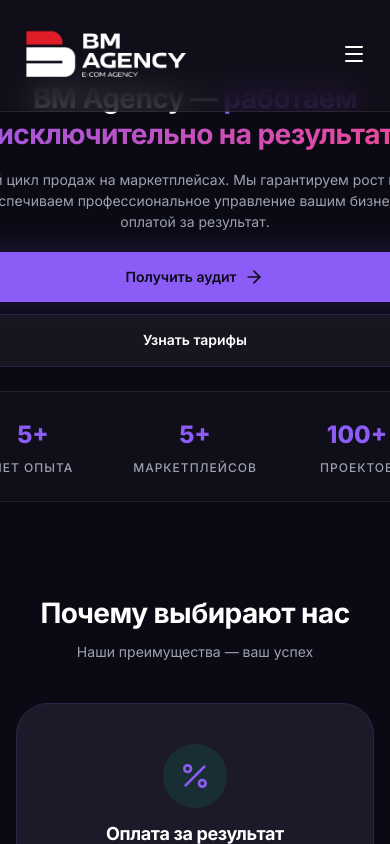
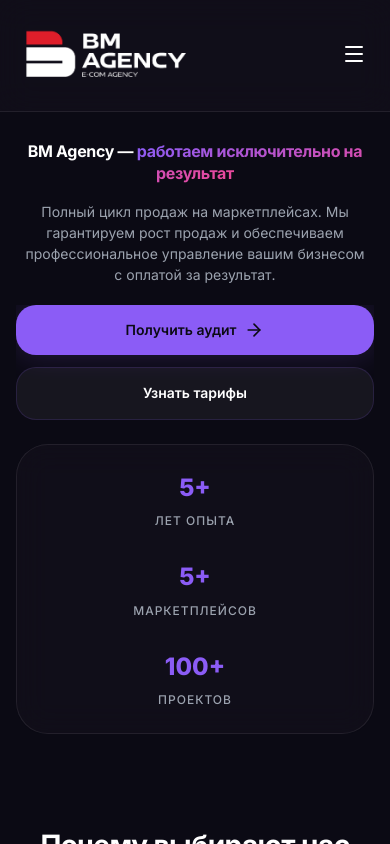
Before and after one commit to ShohruxMurodovich/BM-Agency-Landing, a Vue app: page / in a window 390 px wide. Shown: the top 844 px of the page. Built offline with nearby package versions, Linux system fonts and the light colour scheme.

Commit message:
fix: mobile overflow issues in hero, contact, and timeline sections

```diff
--- a/src/components/ContactSection.vue
+++ b/src/components/ContactSection.vue
@@ -206,5 +206,19 @@ import { Send, Mail, Instagram } from 'lucide-vue-next'
         grid-template-columns: 1fr;
         gap: var(--spacing-lg);
     }
+
+    .btn-audit {
+        white-space: normal !important;
+        height: auto;
+        text-align: center;
+        flex-direction: column;
+        gap: 0.25rem;
+    }
+
+    .cta-card {
+        max-width: 100% !important;
+        width: 100% !important;
+        padding: 1.5rem !important; /* Reduce padding on mobile */
+    }
 }
 </style>
--- a/src/components/HeroSection.vue
+++ b/src/components/HeroSection.vue
@@ -242,10 +242,10 @@ import { ArrowRight, TrendingUp, ShieldCheck, Award } from 'lucide-vue-next'
     }
 }
 
-/* Ultra-compact mobile optimization (≤425px) */
-@media (max-width: 425px) {
+/* Ultra-compact mobile optimization (≤600px) */
+@media (max-width: 600px) {
     .hero {
-        padding: 5rem 0 3rem;
+        padding: 140px 0 3rem;
         min-height: auto;
     }
 
@@ -254,15 +254,22 @@ import { ArrowRight, TrendingUp, ShieldCheck, Award } from 'lucide-vue-next'
     }
 
     .hero-title {
-        font-size: 1.75rem;
-        line-height: 1.3;
+        font-size: 1rem !important;
+        line-height: 1.4 !important;
         margin-bottom: 1rem;
+        word-break: break-word !important;
+        overflow-wrap: break-word !important;
+        white-space: normal !important;
+        padding: 0 0.5rem !important;
+        max-width: 100% !important;
+        width: 100% !important;
     }
 
     .hero-subtitle {
         font-size: 0.875rem;
         line-height: 1.5;
         margin-bottom: 1.25rem;
+        padding: 0 0.5rem;
     }
 
     .hero-features {
@@ -282,6 +289,10 @@ import { ArrowRight, TrendingUp, ShieldCheck, Award } from 'lucide-vue-next'
     .hero-stats {
         padding: 1rem 0.75rem;
         gap: 0.75rem;
+        grid-template-columns: 1fr; /* Force single column to avoid overflow */
+        width: 100%;
+        max-width: 100%;
+        box-sizing: border-box;
     }
 
     .stat-item {
--- a/src/components/ProcessTimeline.vue
+++ b/src/components/ProcessTimeline.vue
@@ -211,7 +211,7 @@ const steps = [
     border-radius: var(--radius-lg);
     padding: var(--spacing-md);
     transition: all 0.3s ease;
-    width: 100%;
+    width: auto; /* Fix overflow caused by 100% + margin */
 }
 
 .timeline-item:hover .step-card,
--- a/src/style.css
+++ b/src/style.css
@@ -1198,10 +1198,10 @@ section {
     }
 
     /* Hero Section */
-    .hero-title {
+    /* .hero-title {
         font-size: 2.5rem;
         line-height: 1.2;
-    }
+    } */
 
     .hero-subtitle {
         font-size: var(--font-size-md);
@@ -1410,9 +1410,9 @@ section {
     }
 
     /* Typography */
-    .hero-title {
+    /* .hero-title {
         font-size: 2rem;
-    }
+    } */
 
     .section-title {
         font-size: 1.75rem;
@@ -1480,6 +1480,29 @@ section {
         width: 40px;
         height: 40px;
     }
+
+    /* Global Mobile Constraint to prevent overflow */
+    .container,
+    .hero-content,
+    .hero-features,
+    .hero-cta,
+    .hero-stats {
+        width: 100% !important;
+        max-width: 100% !important;
+        min-width: 0 !important;
+        box-sizing: border-box !important;
+        overflow-x: hidden;
+    }
+
+    .hero-stats {
+        grid-template-columns: 1fr !important;
+        display: grid !important;
+    }
+
+    .stat-item {
+        width: 100% !important;
+        min-width: 0 !important;
+    }
 }
 
 /* ===== Scroll Animations ===== */
```
